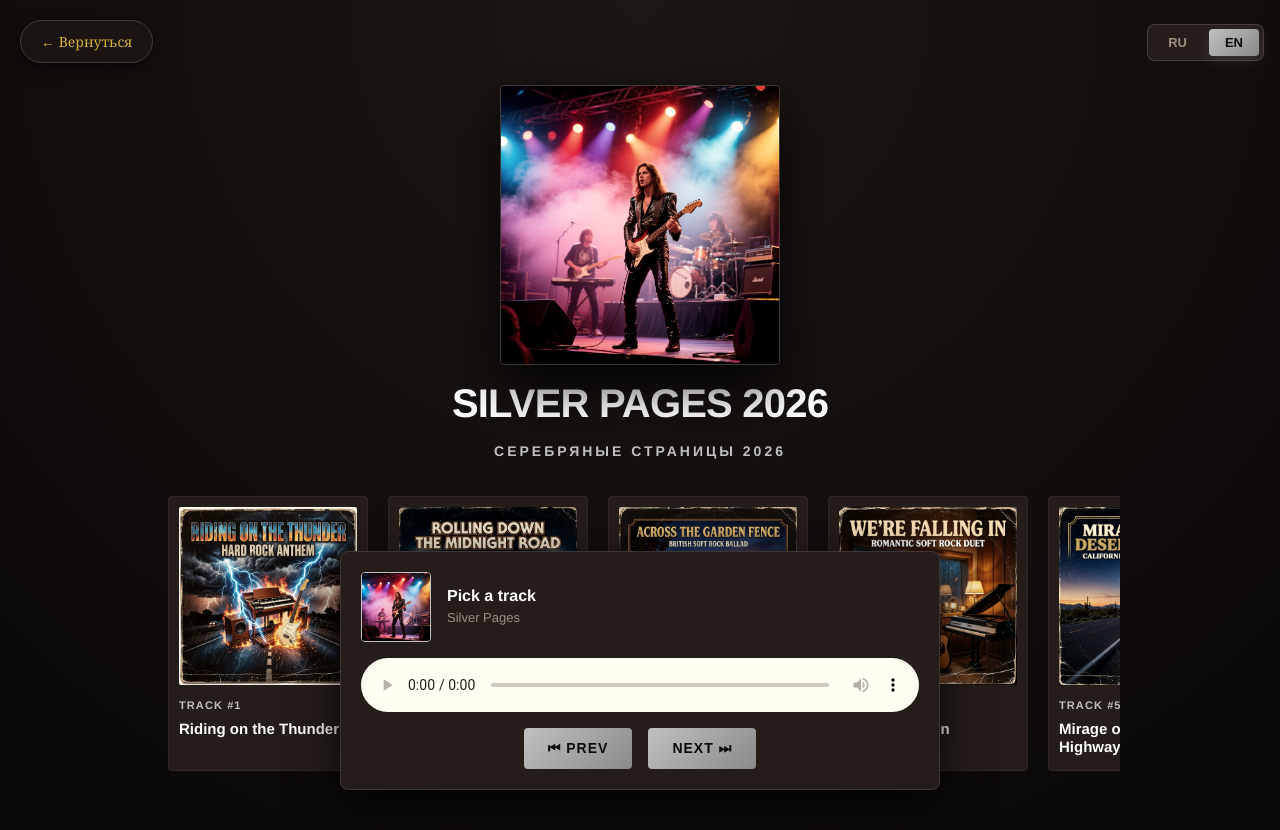
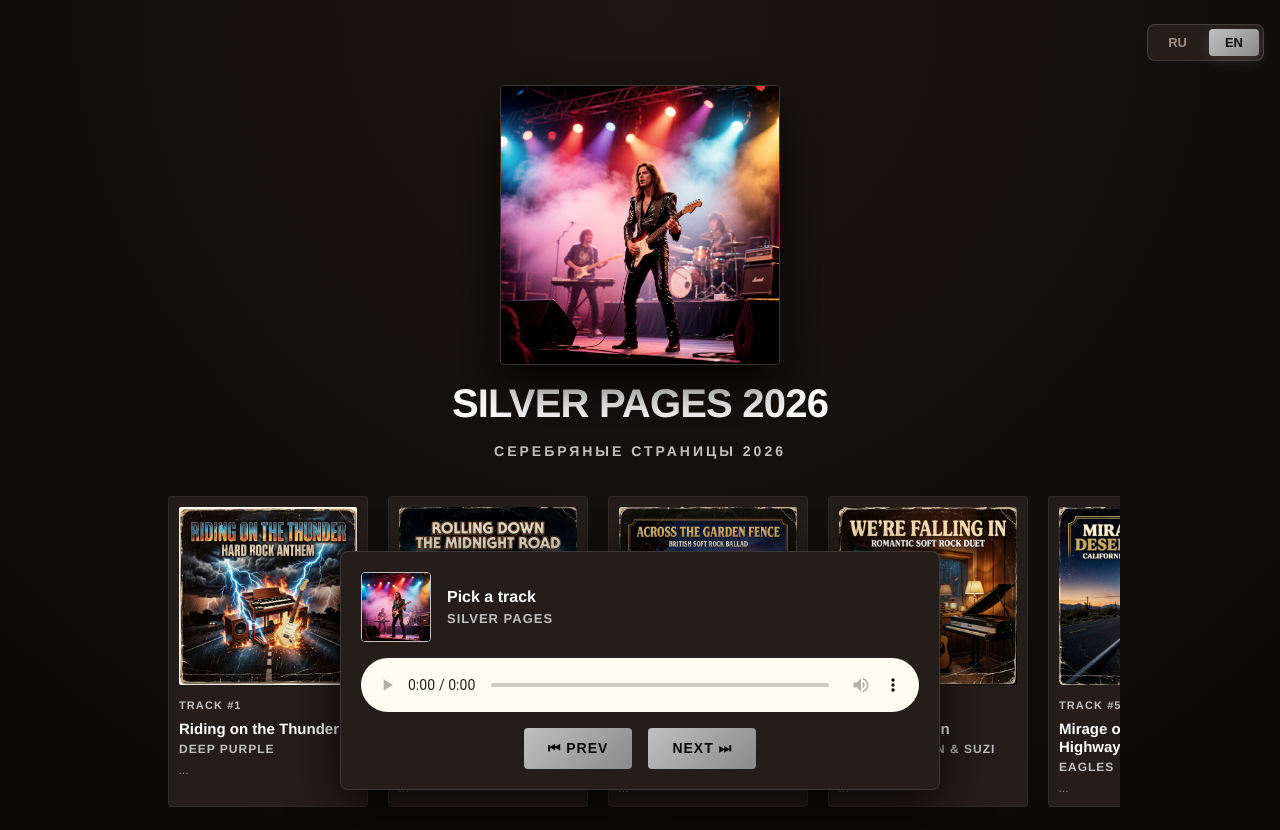
Before and after one commit to warmlight-music/rock-80, a plain HTML site: page index.html in a window 1280 px wide. Shown: the top 830 px of the page. Drawn offline with Linux system fonts and the light colour scheme.

Commit message:
Add files via upload

```diff
--- a/index.html
+++ b/index.html
@@ -56,7 +56,8 @@
   .track__cover { width:100%; aspect-ratio:1/1; border-radius:2px; object-fit:cover; display:block; margin-bottom:12px; background:var(--bg2); pointer-events: none; flex-shrink: 0; filter: grayscale(0.3) contrast(1.1);}
 
   .track__num { font-size:11px; color:var(--accent); font-weight:800; letter-spacing:.1em; margin-bottom:6px; }
-  .track__name { font-size:15px; font-weight:800; margin-bottom:4px; line-height: 1.2; color: #fff; }
+  .track__name { font-size:15px; font-weight:800; margin-bottom:2px; line-height: 1.2; color: #fff; }
+  .track__artist { font-size:12px; color:var(--accent); font-weight:600; margin-bottom:4px; text-transform: uppercase; letter-spacing: 1px;}
   .track__desc { font-size:12px; color:var(--muted); line-height: 1.4; flex-grow: 1; font-style: italic; }
 
   .player { width:100%; max-width:600px; background:var(--card); border-radius:8px; padding:20px; display:flex; flex-direction:column; gap:16px; box-shadow:0 15px 50px rgba(0,0,0,.8); border:1px solid rgba(192,192,192,.15); position: sticky; bottom: 10px; z-index: 10;}
@@ -64,7 +65,7 @@
   .player__cover { width:70px; height:70px; border-radius:4px; object-fit:cover; background:var(--bg2); border:1px solid var(--accent); pointer-events: none; }
   .player__info { overflow:hidden; flex:1; }
   .player__title { font-weight:800; font-size:16px; line-height:1.25; margin-bottom:2px; color: #fff;}
-  .player__artist { color:var(--muted); font-size:13px; }
+  .player__artist { color:var(--accent); font-size:13px; font-weight:600; text-transform: uppercase; letter-spacing: 1px;}
   .player audio { width:100%; outline: none; filter: sepia(0.2);}
 
   .player__nav { display:flex; justify-content:center; gap:16px; }
@@ -73,46 +74,7 @@
 </style>
 </head>
 <body>
-<!-- Кнопка возврата на главную -->
-<a href="https://warmlight-music.github.io/my-music/" class="back-to-main">
-    ← Вернуться
-</a>
 
-<style>
-    .back-to-main {
-        position: fixed;
-        top: 20px; /* Опустили кнопку вниз, чтобы не мешать переключателю языка */
-        left: 20px;
-        background-color: #1a1512; /* Темный фон, как на скриншоте */
-        color: #d4af37;
-        padding: 10px 20px;
-        border-radius: 30px;
-        text-decoration: none;
-        font-family: 'Georgia', serif;
-        font-size: 14px;
-        border: 1px solid #4a3b2f;
-        box-shadow: 0 4px 15px rgba(0,0,0,0.5);
-        transition: all 0.3s ease;
-        z-index: 9999;
-    }
-
-    .back-to-main:hover {
-        background-color: #d4af37;
-        color: #1a1512;
-        transform: translateY(-2px);
-        box-shadow: 0 6px 20px rgba(212, 175, 55, 0.4);
-    }
-
-    /* Для мобильных телефонов можно сделать ее чуть меньше */
-    @media (max-width: 768px) {
-        .back-to-main {
-            top: 20px; /* На телефоне шапка может быть чуть меньше */
-            left: 10px;
-            padding: 8px 15px;
-            font-size: 12px;
-        }
-    }
-</style>
   <div class="lang" role="group" aria-label="Language">
     <button id="btnRu">RU</button>
     <button id="btnEn" class="active">EN</button>
@@ -147,14 +109,14 @@
     titleRu: "Серебряные страницы 2026",
     cover: "cover.jpg",
     tracks: [
-      { id: 1, en: "Riding on the Thunder", ru: "Мы летим сквозь грозы" },
-      { id: 2, en: "Rolling Down the Midnight Road", ru: "Рок-н-ролл на полную катушку" },
-      { id: 3, en: "Across the Garden Fence", ru: "В окнах напротив" },
-      { id: 4, en: "We’re Falling In", ru: "Мы влюблены" },
-      { id: 5, en: "Mirage on the Desert Highway", ru: "Огни ночного шоссе" },
-      { id: 6, en: "Wings of the Autumn Wind", ru: "Я всё ещё жду тебя" },
-      { id: 7, en: "Crown of the Silver Stage", ru: "Занавес не опустится" },
-      { id: 8, en: "Weeping Guitar Story", ru: "Плачущая гитара" }
+      { id: 1, artist: "Deep Purple", en: "Riding on the Thunder", ru: "Мы летим сквозь грозы" },
+      { id: 2, artist: "Status Quo", en: "Rolling Down the Midnight Road", ru: "Рок-н-ролл на полную катушку" },
+      { id: 3, artist: "Smokie", en: "Across the Garden Fence", ru: "В окнах напротив" },
+      { id: 4, artist: "Chris Norman & Suzi Quatro", en: "We’re Falling In", ru: "Мы влюблены" },
+      { id: 5, artist: "Eagles", en: "Mirage on the Desert Highway", ru: "Огни ночного шоссе" },
+      { id: 6, artist: "Scorpions", en: "Wings of the Autumn Wind", ru: "Я всё ещё жду тебя" },
+      { id: 7, artist: "Queen", en: "Crown of the Silver Stage", ru: "Занавес не опустится" },
+      { id: 8, artist: "David Gilmour (Pink Floyd)", en: "Weeping Guitar Story", ru: "Плачущая гитара" }
     ]
   };
 
@@ -188,6 +150,8 @@
         <img class="track__cover" src="${coverPath(t.id)}" alt="${trackName(t)}">
         <div class="track__num">TRACK #${t.id}</div>
         <div class="track__name">${trackName(t)}</div>
+        <div class="track__artist">${t.artist}</div>
+        <div class="track__desc">...</div>
       `;
       el.addEventListener('click', () => play(i));
       carousel.appendChild(el);
@@ -208,7 +172,7 @@
 
     playerCover.src = coverPath(t.id);
     playerTitle.textContent = trackName(t);
-    playerArtist.textContent = "Silver Pages";
+    playerArtist.textContent = t.artist;
 
     [...carousel.querySelectorAll('.track')].forEach((el, idx) => el.classList.toggle('active', idx === i));
     carousel.children[i]?.scrollIntoView({behavior:'smooth', inline:'center', block:'nearest'});
@@ -240,6 +204,7 @@
 
       playerCover.src = coverPath(t.id);
       playerTitle.textContent = trackName(t);
+      playerArtist.textContent = t.artist;
 
       audio.src = songPath(t.id);
       audio.currentTime = time;
@@ -249,6 +214,7 @@
       }
     } else {
       playerTitle.textContent = lang === 'en' ? 'Pick a track' : 'Выбери трек';
+      playerArtist.textContent = "Silver Pages";
     }
   }
 
```
